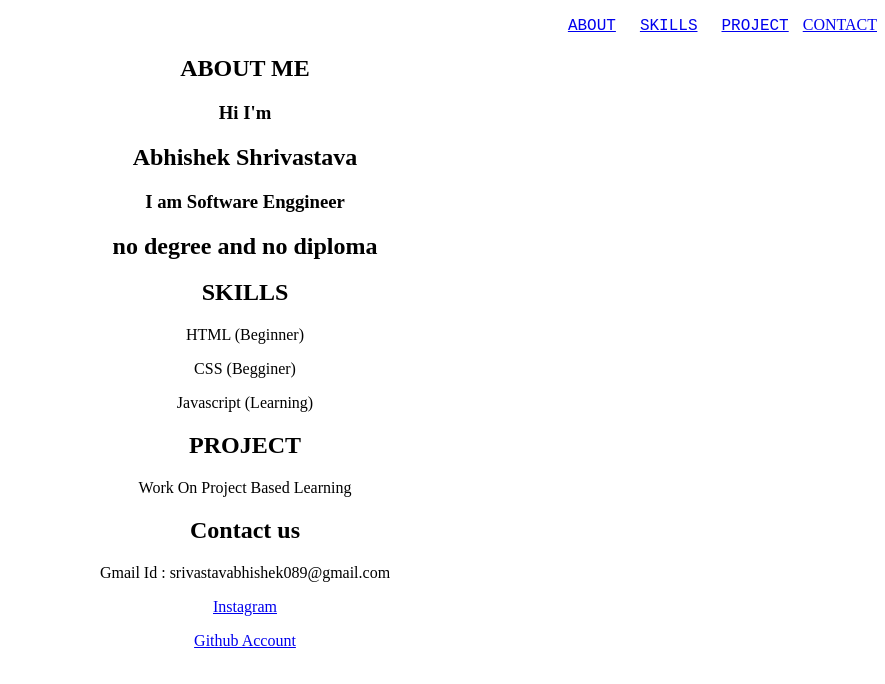
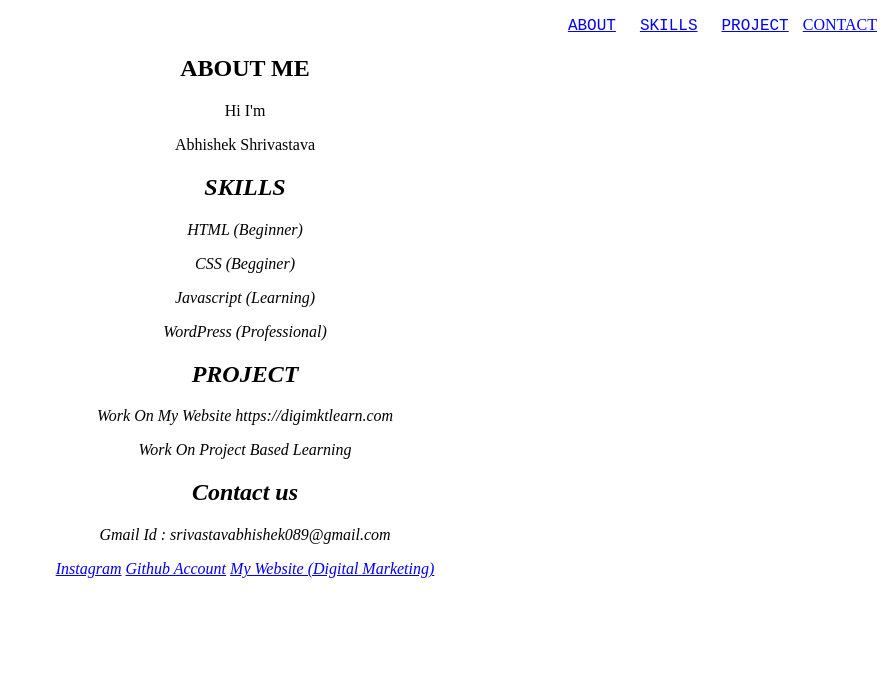
Before and after one commit to abhicoder9/abhicoder9.github.io, a plain HTML site: page index.html in a window 1280 px wide. Shown: the whole page, without its empty margins (395-1280 px from the left). Drawn offline with Linux system fonts and the light colour scheme.

Commit message:
Update index.html

```diff
--- a/index.html
+++ b/index.html
@@ -23,10 +23,9 @@
    <section>
        <div>
            <h2>ABOUT ME</h2>
-           <h3>Hi I'm</h3>
-           <h1>Abhishek Shrivastava</h1>
-           <h3>I am Software Enggineer
-           <h2>no degree and no diploma</h3>
+           <p>Hi I'm</h3>
+           <p>Abhishek Shrivastava</h1>
+           <I am Web Developer and Wordpress Manager>
        </div>
    </section>
    <section>
@@ -35,16 +34,19 @@
             <p>HTML (Beginner)</p>
             <p>CSS (Begginer)</p>
             <p>Javascript (Learning)</p>
+            <p>WordPress (Professional)</p>
        </div>
-    <div>
+       <div>
         <h2>PROJECT</h2>
+        <p>Work On My Website https://digimktlearn.com</p>
         <p>Work On Project Based Learning</p>
     </div>
     <div>
         <h2>Contact us</h2>
         <p>Gmail Id : srivastavabhishek089@gmail.com</p>
-        <a href="https://www.instagram.com/abhisheksrivastava830/"><p>Instagram</p></a>
-        <a href="https://github.com/abhicoder9"><p>Github Account</p></a>
+        <a href="https://www.instagram.com/abhisheksrivastava830/">Instagram</a>
+        <a href="https://github.com/abhicoder9">Github Account</a>
+        <a href="https:https://digimktlearn.com">My Website (Digital Marketing)</a>
     </div>
 </body>
 </html>
```
